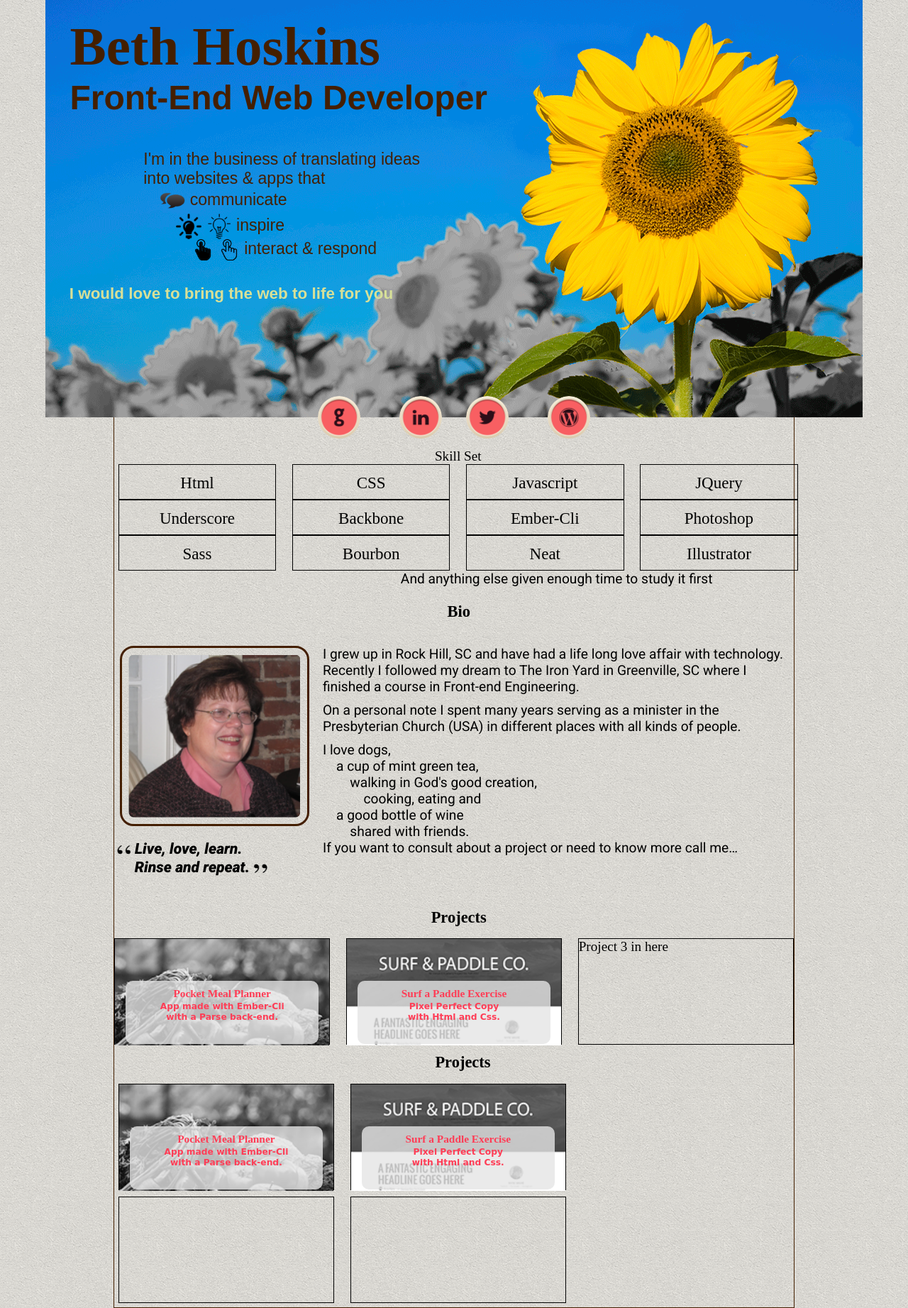
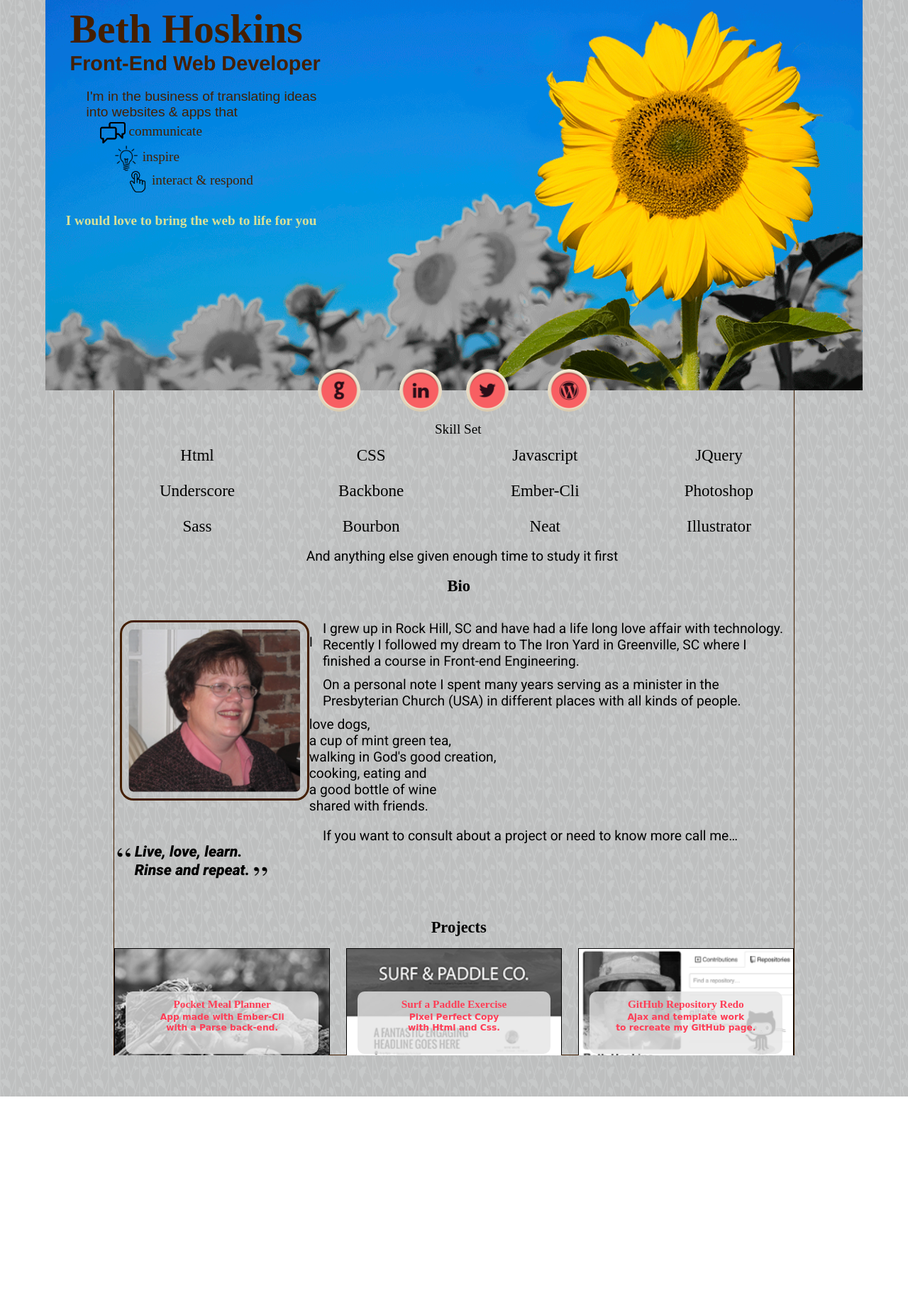
Before and after one commit to bhoskins/portfolio, a website: page index.html in a window 1280 px wide. Shown: the part 12-1855 px from the top of the page at 71% size. After the commit the page ends 1557 px from the top, so only its background shows below. Drawn offline with Linux system fonts and the light colour scheme; a web font is replaced by a local one.

Commit message:
fixed responsive header

```diff
--- a/index.html
+++ b/index.html
@@ -7,7 +7,9 @@
   <title>Beth Hoskins Portfolio</title>
 </head>
 <body>
-  <header class="header">
+<div class="header-wrap">
+  <header class="header clearfix">
+
     <div class="header-overlay js-header-overlay">
       <h3 class="flower-text composite-text">
         Composite Flower
@@ -53,16 +55,17 @@
       <br />into websites & apps that
       <br />
       <span class="text-highlight communicate js-communicate">
-      <img src="images/icons/Communicate-icon.png" width="36px">
+<!--       <img src="images/icons/Communicate-icon.png" width="36px"> -->
+      <img src="images/icons/communication3-icon.png" width="36px">
         communicate
       </span><br />
       <span class="text-highlight inspire js-inspire">
-      <img src="images/icons/idea-48.png" width="36px">
+<!--       <img src="images/icons/idea-48.png" width="36px"> -->
       <img src="images/icons/15-Light-Bulb-icon.png" width="36px">
         inspire
       </span><br />
       <span class="text-highlight interact js-interact">
-      <img src="images/icons/Hand-Touch-icon-black.png" width="30px">
+<!--       <img src="images/icons/Hand-Touch-icon-black.png" width="30px"> -->
       <img src="images/icons/Hand-Touch-icon.png" width="30px">
         interact & respond
       </span><br />
@@ -71,12 +74,13 @@
       I would love to bring the web to life for you
     </h3>
 
-    <div class="js-live-flower live-flower">
-    </div><!-- .js-live-flower live-flower -->
-    <div class="flower-color js-flower-color">
-    </div><!-- .flower-color js-flower-color -->
-    <div class="header-bg">
-    </div><!-- .header-bg -->
+    <!--<div class="js-live-flower live-flower">
+    </div> .js-live-flower live-flower -->
+ <!--.flower-color js-flower-color -->
+
+
+    <!--<div class="header-bg">
+    </div> .header-bg -->
 
 
 
@@ -86,6 +90,18 @@
       </ul>
     </nav> -->
   </header>
+
+  <div class="js-live-flower live-flower">
+  </div>
+
+  <div class="header-bg">
+  </div>
+
+  <div class="flower-color js-flower-color">
+  </div>
+
+  </div><!-- .header-wrap -->
+
 
     <nav class="nav">
       <ul class="main-nav btn-wrapper">
@@ -160,14 +176,9 @@
       <p class="content-p bio-text first-p">
       I grew up in Rock Hill, SC and have had a life long love affair with technology. Recently I followed my dream to The Iron Yard in Greenville, SC where I finished a course in Front-end Engineering.
       </p>
-      <p class='content-p second-p'>
+      <p class='content-p bio-text second-p'>
       On a personal note I spent many years serving as a minister in the Presbyterian Church (USA) in different places with all kinds of people.
       <p />
-
-<!--
-
-        -->
-
 
         <p class="content-p bio-text third-p neat-inner-block">
           <ul class="tabs content-p">
@@ -248,67 +259,28 @@
       </div> <!-- .project neat-sub4 -->
 
       <div class="neat-sub4 neat-last project">
-      Project  3 in here
-      </div>
-
-    <div class="samples-wrapper neat-block neat-last">
-      <h3 class="content-headline samples-headline neat-block">Projects</h3>
-
-
-
-      <ul class="samples-ul">
-        <li class="sample-li">
                 <!--  <a href="#"> -->
 
-          <div class="js-food-toggle-cover toggle-cover">
+        <div class="js-github-toggle-cover toggle-cover">
         </div><!--.js-toggle-cover .toggle-cover -->
-          <div class="js-food-icon-bw food-icon-bw icon-bw">
+        <div class="github-icon-bw js-github-icon-bw icon-bw">
         </div><!-- .js-food-icon-bw .food-icon-bw -->
-            <div class="sample-icon js-food-icon food-icon">
+        <div class="sample-icon github-icon">
         </div><!-- ..food-icon .sample-icon -->
 
-            <div class="food-icon-info js-food-icon-info icon-info">
+        <div class="github-icon-info js-github-icon-info icon-info">
           <h4 class="overlay-heading">
-                Pocket Meal Planner
+            GitHub Repository Redo
           </h4>
           <p class="overlay-p-text">
-                App made with Ember-Cli<br />
-                with a Parse back-end.
+            Ajax and template work<br />
+            to recreate my GitHub page.
           </p>
         </div><!-- .food-icon-info -->
          <!--  </a> -->
-        </li>
-
-        <li class="sample-li neat-sub4">
-        <!--  <a href="#"> -->
-
-          <div class="js-surf-toggle-cover toggle-cover">
-          </div><!--.js-toggle-cover .toggle-cover -->
-          <div class="surf-icon-bw js-surf-icon-bw icon-bw">
-          </div><!-- .js-food-icon-bw .food-icon-bw -->
-            <div class="sample-icon surf-icon">
-            </div><!-- ..food-icon .sample-icon -->
-
-            <div class="surf-icon-info js-surf-icon-info icon-info">
-              <h4 class="overlay-heading">
-                Surf a Paddle Exercise
-              </h4>
-              <p class="overlay-p-text">
-                Pixel Perfect Copy<br />
-                with Html and Css.
-              </p>
-            </div><!-- .food-icon-info -->
-         <!--  </a> -->
-        </li>
+      </div>
 
 
-
-
-        </li>
-        <li class="sample-li neat-sub4 neat-last"></li>
-        <li class="sample-li neat-sub4"></li>
-      </ul>
-    </div>
 
   </div><!-- .main-content-wrapper -->
 
--- a/scripts/main.js
+++ b/scripts/main.js
@@ -10,9 +10,13 @@ $(document).ready(function(){
 
     $('.js-communicate').hover(function(){
       $(".js-header-overlay, .js-sunflower-info").fadeIn( "slow");
+      setTimeout(function(){
+
+      });
     },
     function (){
       $(".js-header-overlay, .js-sunflower-info").fadeOut( "slow");
+
     });
 
    //  $('.js-inspire').hover(function(){
@@ -113,6 +117,15 @@ $(document).ready(function(){
        $('.js-surf-icon-bw').fadeIn( "fast" );
     });
 
+    $('.js-github-toggle-cover').hover(function(){
+      $('.js-github-icon-bw').fadeOut( "fast");
+      $('.js-github-icon-info').animate(
+        { color: 'blue' }, "fast" );
+    },
+      function(){
+       $('.js-github-icon-bw').fadeIn( "fast" );
+    });
+
 
 
 
--- a/styles/main.scss
+++ b/styles/main.scss
@@ -9,8 +9,12 @@ $max-width: 960px;
 
 $header-text-block-margin: 3%;
 $header-name-margin-top: 2em;
+$header-p-margin-top: 0;
 $header-p-padding-top: 1em;
-$header-p-padding-left: 6em;
+$header-p-padding-left: 3em;
+$header-padding-bottom-xlarge: 6em;
+$header-padding-bottom-large: 1em;
+$header-padding-bottom-small: 0;
 
 $tagline-line-height: 1em;
 $tagline-margin-top: 1.6em;
@@ -24,7 +28,7 @@ $main-content-border-color: #441F00; //dark brown
     Fonts
 ***********************************/
 // font-family: 'Abril Fatface', cursive;
-@import url(http://fonts.googleapis.com/css?family=Droid+Serif|Abril+Fatface|Rancho|Roboto:500,900italic,300,400);
+@import url(http://fonts.googleapis.com/css?family=Droid+Serif|Abril+Fatface|Rancho|Roboto:500,900italic,300,400|Fredericka+the+Great|Mystery+Quest|Lily+Script+One|Cherry+Swash|Lemon|Lobster);
 // 'Droid Serif', serif;
 // 'Abril Fatface', cursive;
 // 'Rancho', cursive;
@@ -33,10 +37,14 @@ $main-content-border-color: #441F00; //dark brown
 $body-font: 'Roboto', sans-serif;
 $name-font-family: 'Droid Serif, serif';
 $header-p-font-family: arial, sanserif;
-$tagline-font-family: $header-p-font-family;
+$tagline-font-family: $name-font-family;
 
-$header-name-size: 4em;
-$header-subtitle-size: 2.5em;
+$header-name-size: 3em; //4
+$header-subtitle-size: 1.5em; //2.2
+
+$header-p-font-size: 1em;
+
+$header-tagline-size: 1em;
 
 
 $primary-color: navy;
@@ -66,11 +74,16 @@ html {
 }
 
 body {
-  margin: 0 auto;
+  margin-top: -14px;
+  margin-right: auto;
+  margin-left: auto;
+  padding: 0;
+  margin-bottom: 3em;
   width: 90%;
   //height: 3000px;
   //background-color: $background-color;
-  background: url('../images/sand-bg.png') repeat;
+  background: url('../images/wild_flowers.png')repeat;
+  //sand-bg.png, grey_sandbag.png, wild_flowers.png
   font: 'Roboto';
   font-size: 1.2em;
 }
@@ -86,20 +99,43 @@ ul, li, a {
   display: none;
 }
 
+
+.header-wrap {
+  margin: 0 auto;
+  display: block;
+  position: relative;
+  max-width: 1200px;
+  padding-bottom: 50%;
+}
+
+
 .header {
-  position: relative;
+  position: absolute;
   top: 0;
   left: 0;
+  margin-top: 0;
+  padding-top: 0;
+  padding-right: 0;
+  padding-left: 0;
+  //padding-bottom: $header-padding-bottom-xlarge;
   //margin: -2em;
-  height: 600px;
-  //background: url('../images/flower-transparent-bg.png') center center no-repeat;
-  //background-size: cover;
-  z-index: 0;
+  width: 100%;
+  height: 100%;
+  /*
+  background-image: url(../images/sunflower-bg-no-sky.png);
+
+  background-image: url('../images/flower-transparent-bg.png');
+  */
+  background-position: center center;
+  background-repeat: no-repeat;
+  background-size: 100%;
+  z-index: 50;
 }
 
 .header-bg {
   position: absolute;
   margin: 0;
+  padding: 0;
   top: 0;
   left: 0;
   height: 100%;
@@ -109,13 +145,15 @@ ul, li, a {
   z-index: -1;
 }
 
+
 .flower-color {
   background: RGBA(2, 124, 219, 1);
   position: absolute;
-  top: 0;
+  //display: none;
+  bottom: 0;
   right: 0;
-  width: 90%;
-  height: 100%;
+  width: 60%;
+  height: 95%;
   text-align: right;
   z-index: -10;
 }
@@ -124,16 +162,16 @@ ul, li, a {
 .live-flower {
   position: absolute;
   //display: none;
-  background: rgba(229, 229, 229, 0.7);
+  //background: rgba(229, 229, 229, 0.7);
   background: url(../images/sunflower-bg-flower-only.png) no-repeat;
   background-position: right bottom;
   //calc(50% + 1em);
   background-size: cover;
-  bottom: 0;
+  top: 0;
   right: 0;
   width: 100%;
   height: 100%;
-  z-index: 40;
+  z-index: 30;
 }
 
 .grow {
@@ -209,7 +247,7 @@ ul, li, a {
 
 .ray-text {
   text-align: left;
-  margin-top: 2em;
+  margin-top: 1em;
   margin-bottom: -0.2em;
 }
 
@@ -229,7 +267,7 @@ ul, li, a {
   bottom: 30px;
   right: 440px;
   width: 23%;
-  height: 28%;
+  height: 30%;
   border-top-left-radius: 2em;
   border-bottom-left-radius: 2em;
   border-bottom-right-radius: 2em;
@@ -286,17 +324,21 @@ ul, li, a {
 }
 
 .header-text-block {
+  position: relative;
+  top: 0;
+  left: 0;
   //padding-top: $header-text-block-margin;
   padding-left: $header-text-block-margin;
 }
 
 .header-p-text {
   position: relative;
+  margin-top: $header-p-margin-top;
   margin-left: $header-p-padding-left;
   padding-top: $header-p-padding-top;
   //padding-left: $header-p-padding-left;
   font-family: $header-p-font-family;
-  font-size: 1.2em;
+  font-size: $header-p-font-size;
   color: $header-p-color;
   width: 50%;
   z-index: 60;
@@ -310,7 +352,16 @@ img {
 
 .text-highlight {
   vertical-align: middle;
+  //font-family: 'Vast Shadow';
+  //font-family: 'Fredericka the Great';
+  //font-family: 'Mystery Quest';
+
+  //font-family: 'Lemon';
+  //font-family: 'Cherry Swash';
+  font-family: 'Lily Script One';
+  //font-family: 'Lobster';
   //line-height: 48px;
+  //text-transform: all-caps;;
 }
 
 .communicate {
@@ -334,6 +385,7 @@ img {
   margin-top: $tagline-margin-top;
   margin-left: $tagline-margin-left;
   font-family: $tagline-font-family;
+  font-size: $header-tagline-size;
   color: $tagline-color;
   line-height: $tagline-line-height;
 }
@@ -376,6 +428,7 @@ img {
   top: -30px;
   width: 40%;
   margin: 0 auto;
+  z-index: 100;
 }
 
 .nav-btn {
@@ -463,7 +516,7 @@ img {
   height: 50px;
   font-size: 1.2em;
   line-height: 50px;
-  border: 1px solid black;
+  //border: 1px solid black;
 }
 
 .content-headline {
@@ -498,7 +551,7 @@ img {
   border: 3px solid $main-content-border-color;
 }
 
-.content-p {
+.bio-text {
   float:right;
   margin-top: 0;
   margin-bottom: 0.5em;
@@ -662,3 +715,34 @@ img {
   background: url('../images/surf-and-paddle-bw.png') no-repeat;
   background-size: cover;
 }
+
+.github-icon {
+  background: url('../images/github-icon.png') no-repeat;
+  background-size: cover;
+}
+
+.github-icon-bw {
+  background: url('../images/github-icon-bw.png') no-repeat;
+  background-size: cover;
+}
+
+/***********************************
+    Media Queries
+***********************************/
+
+/*
+@media screen only and (min-width: 1375px) {
+  .header {
+    padding-bottom: $header-padding-bottom-xlarge;
+    border: 3px solid green;
+  }
+}
+
+@media screen only and (max-width: 1374px) and
+  (min-width: 1060px) {
+  .header {
+  padding-bottom: 0;
+  border: 1px solid red;
+  }
+  }
+  */
```
Also changed, not shown: images/github-icon-bw.png (added), images/github-icon.png (added), images/grey_sandbag.png (added), images/icons/Communication-icon.gif (added), images/icons/communication2-icon.png (added), images/icons/communication3-icon.png (added), images/wild_flowers.png (added), styles/main.css, 2 other files. Lines whose indentation alone changed are shown as unchanged.
